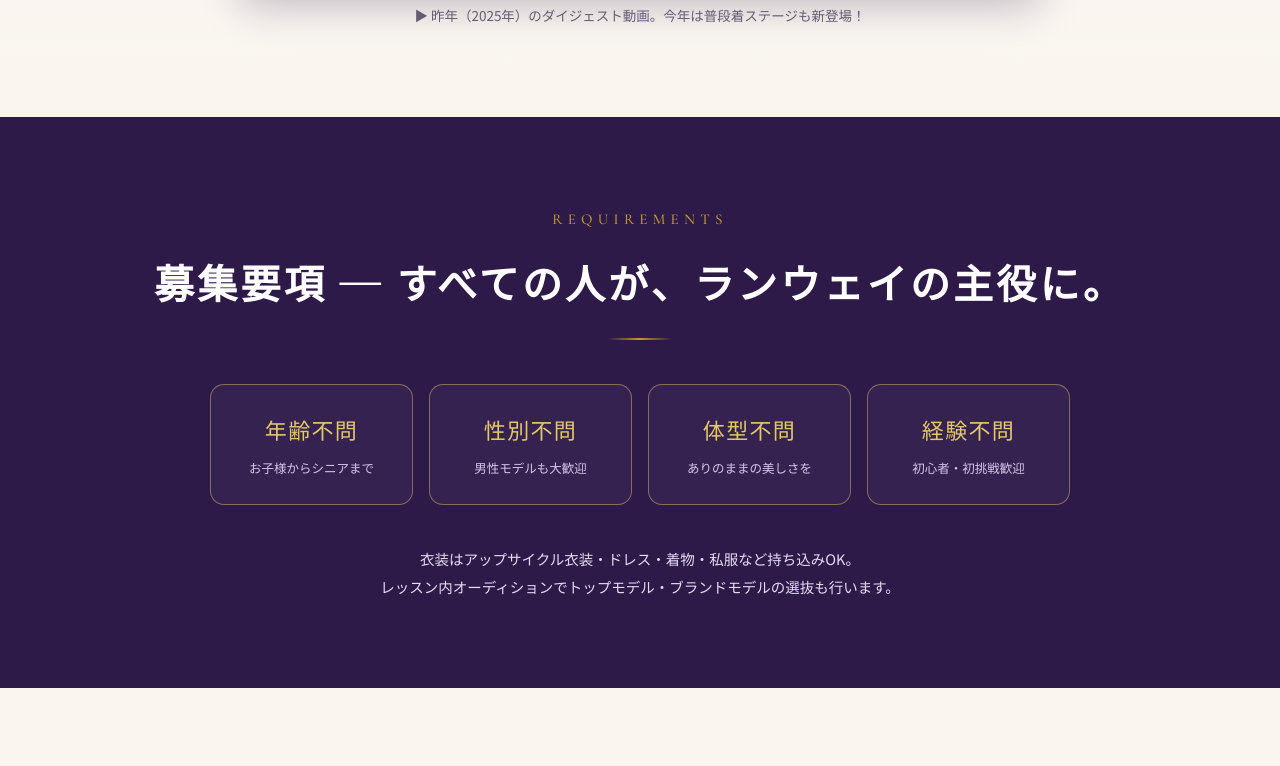
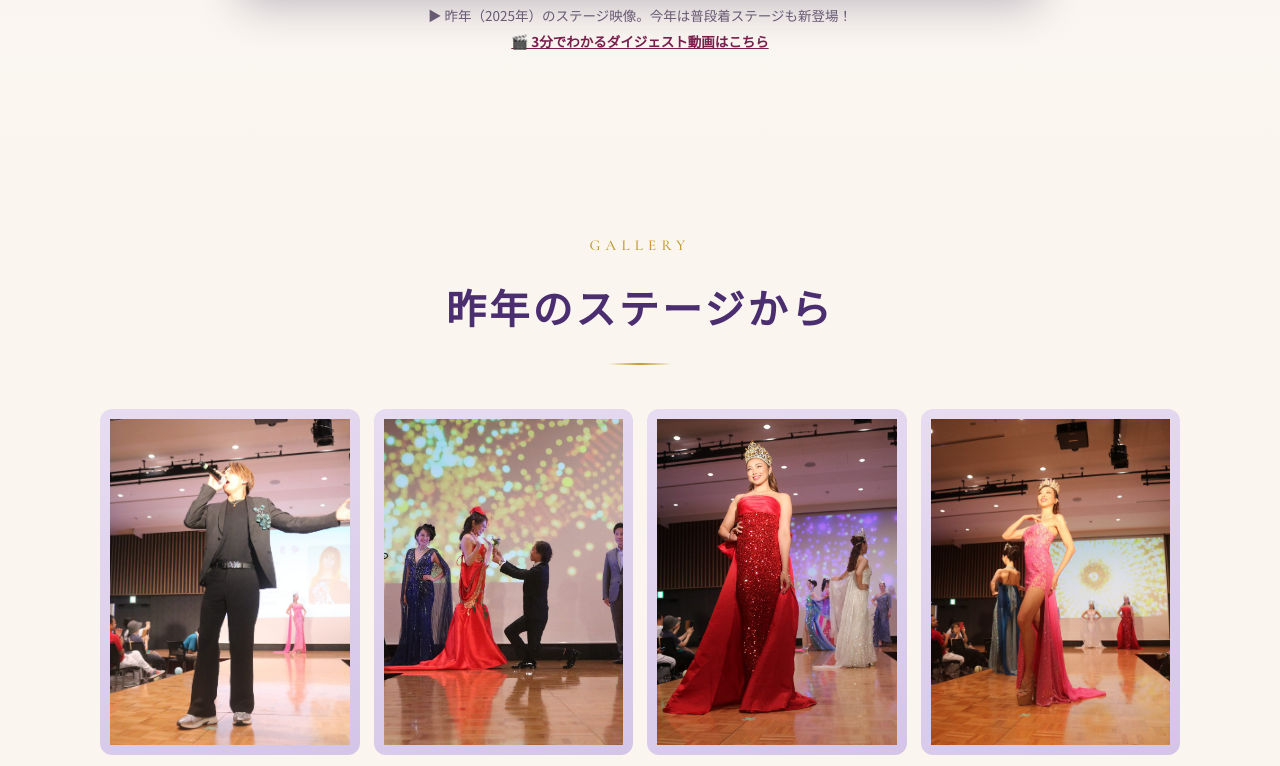
Before and after one commit to tata-coder-ai/charity-runway-2026, a plain HTML site: page index.html in a window 1280 px wide. Shown: the part 3558-4324 px from the top of the page. Drawn offline with nearby package versions, Linux system fonts and the light colour scheme; no server answers.

Commit message:
Add files via upload

```diff
--- a/index.html
+++ b/index.html
@@ -322,9 +322,9 @@ html.js .reveal.on{opacity:1;transform:none}
     </div>
     <div class="video-wrap reveal">
       <div class="video-frame">
-        <iframe src="https://drive.google.com/file/d/1saVUYrYmgQyaQJdTNwh8hmkKWiEZQzZM/preview" title="昨年のランウェイ ダイジェスト" allow="autoplay; encrypted-media; picture-in-picture" allowfullscreen loading="lazy"></iframe>
+        <iframe src="https://www.youtube.com/embed/NtaF0ddMAJE?start=9810" title="昨年のランウェイ" allow="accelerometer; autoplay; clipboard-write; encrypted-media; gyroscope; picture-in-picture" allowfullscreen loading="lazy"></iframe>
       </div>
-      <p class="caption">▶ 昨年（2025年）のダイジェスト動画。今年は普段着ステージも新登場！</p>
+      <p class="caption">▶ 昨年（2025年）のステージ映像。今年は普段着ステージも新登場！<br><a href="https://drive.google.com/file/d/1saVUYrYmgQyaQJdTNwh8hmkKWiEZQzZM/view" target="_blank" rel="noopener" style="color:#7a1f4d;font-weight:700">🎬 3分でわかるダイジェスト動画はこちら</a></p>
     </div>
   </div>
 </section>
@@ -552,35 +552,27 @@ document.documentElement.classList.add("js");
   }catch(err){}
   setTimeout(function(){document.querySelectorAll(".reveal").forEach(function(el){el.classList.add("on")})},2500);
 })();
-// gallery: GitHubリポジトリ内の画像を自動表示
+// gallery: 写真ファイル名を直接指定（写真を追加したら、この一覧にファイル名を追記してください）
 (function(){
-  var REPO="tata-coder-ai/charity-runway-2026",BRANCH="main",INITIAL=8;
+  var INITIAL=8;
   var grid=document.getElementById("gallery-grid"),moreBtn=document.getElementById("gallery-more");
   if(!grid)return;
-  var cached=null;
-  try{
-    var c=JSON.parse(localStorage.getItem("gal2")||"null");
-    if(c&&Date.now()-c.t<600000&&c.list&&c.list.length)cached=c.list;
-  }catch(e){}
-  (cached?Promise.resolve(cached):fetch("https://api.github.com/repos/"+REPO+"/git/trees/"+BRANCH+"?recursive=1")
-    .then(function(r){return r.ok?r.json():{}})
-    .then(function(d){
-      var list=(d.tree||[])
-        .filter(function(f){return f.type==="blob"&&/\.(jpe?g|png|webp)$/i.test(f.path)})
-        .map(function(f){return f.path});
-      if(list.length){try{localStorage.setItem("gal2",JSON.stringify({t:Date.now(),list:list}))}catch(e){}}
-      return list;
-    })
-    .catch(function(){return[]})
-  ).then(function(list){
-    if(!list.length){document.getElementById("gallery").style.display="none";return}
-    list.sort();
+  var list=[
+    "img_1310.jpg","img_9707.jpg","img_1072.jpg","img_1188.jpg",
+    "img_0944.jpg","img_1469.jpg","img_9870.jpg","img_1152.jpg",
+    "211916_0.jpg","img_0702.jpg","img_0826.jpg","img_1018.jpg",
+    "img_1111.jpg","img_1178.jpg","img_1184.jpg","img_1431.jpg",
+    "img_1472.jpg","img_1488.jpg","img_9423.jpg","img_9463.jpg",
+    "img_9494.jpg","img_9653.jpg","img_9809.jpg","img_9958.jpg",
+    "line_album_20250817_250818_2.jpg"
+  ];
   function render(n){
     grid.innerHTML="";
     list.slice(0,n).forEach(function(p){
       var d=document.createElement("div");d.className="ph on";
-        var a=document.createElement("a");a.href=encodeURI("https://raw.githubusercontent.com/"+REPO+"/"+BRANCH+"/"+p);a.target="_blank";a.rel="noopener";a.style.cssText="display:block;width:100%;height:100%";
-        var img=document.createElement("img");img.src=a.href;img.alt="昨年のランウェイの様子";img.loading="lazy";
+      var a=document.createElement("a");a.href=encodeURI(p);a.target="_blank";a.rel="noopener";a.style.cssText="display:block;width:100%;height:100%";
+      var img=document.createElement("img");img.src=encodeURI(p);img.alt="昨年のランウェイの様子";img.loading="lazy";
+      img.onerror=function(){d.remove()};
       a.appendChild(img);d.appendChild(a);grid.appendChild(d);
     });
   }
@@ -589,7 +581,6 @@ document.documentElement.classList.add("js");
     moreBtn.style.display="block";
     moreBtn.onclick=function(){render(list.length);moreBtn.style.display="none"};
   }
-  });
 })();
 </script>
 </body>
```
Lines whose indentation alone changed are shown as unchanged.
